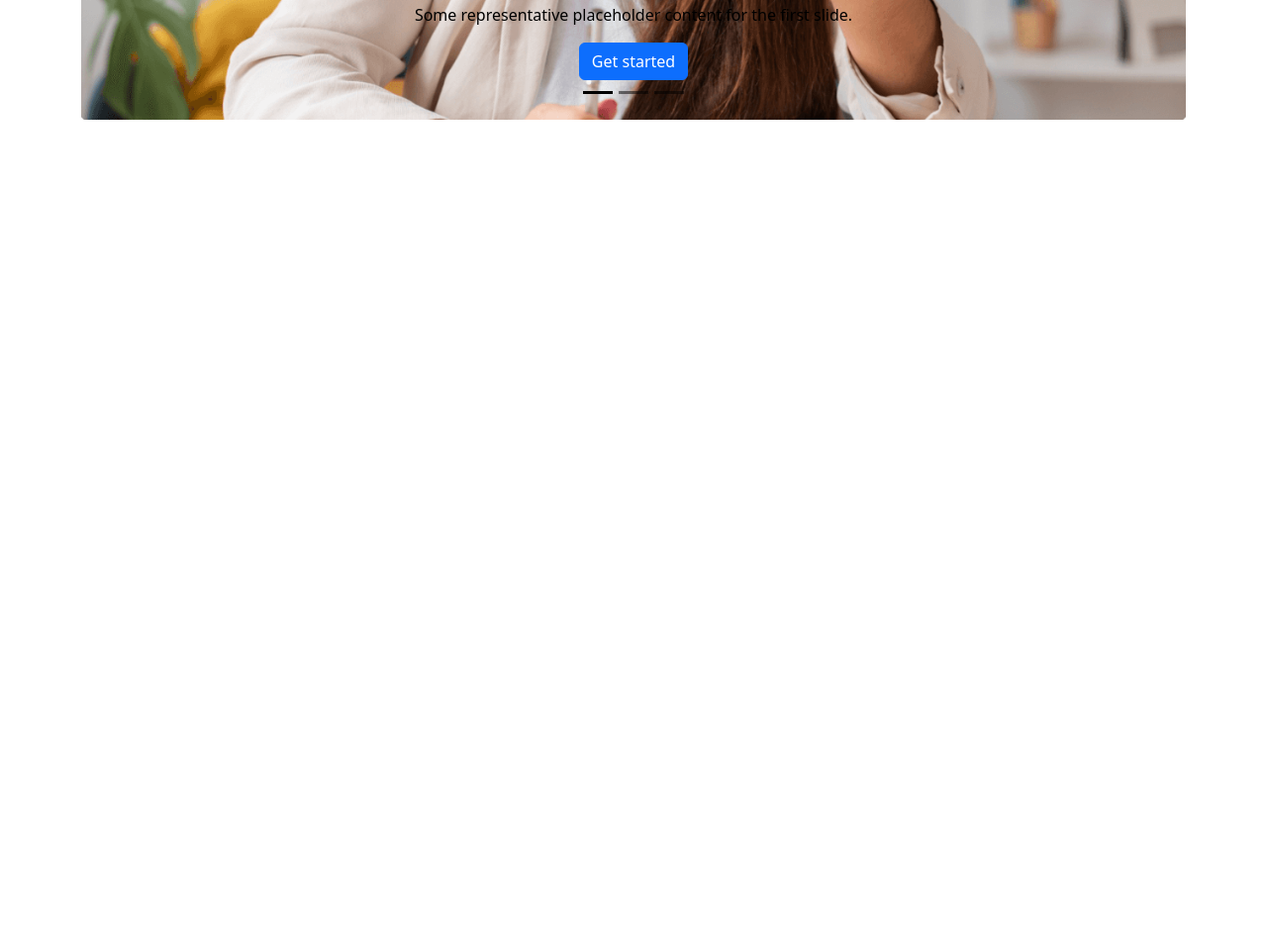
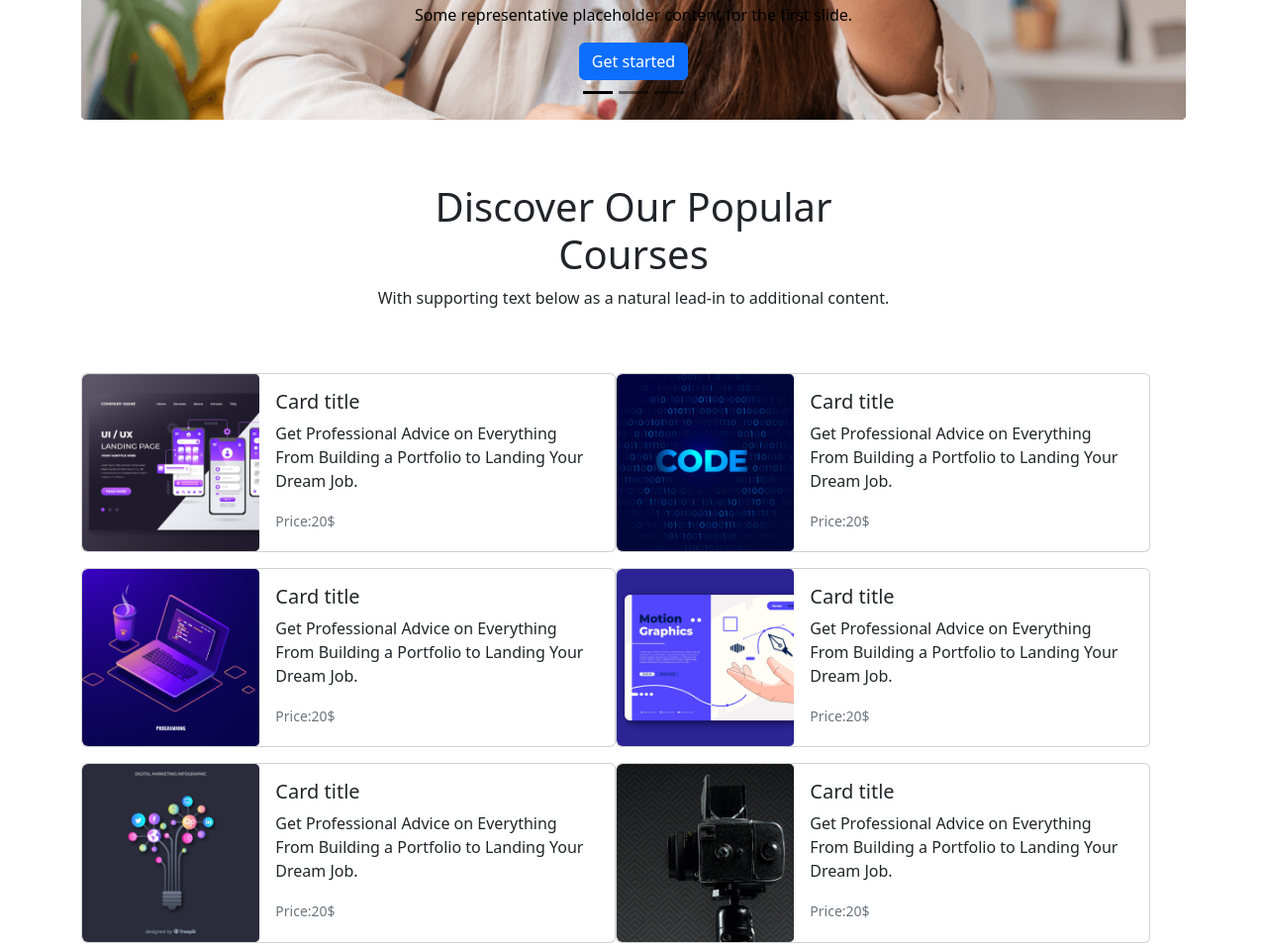
Before and after one commit to iraesha9/ASSIGNMENT, a plain HTML site: page index.html in a window 1280 px wide. Shown: the part 589-1544 px from the top of the page at 99% size. Before the commit the page ends 800 px from the top, so only its background shows below. Drawn offline with nearby package versions, Linux system fonts and the light colour scheme.

Commit message:
third commit

```diff
--- a/index.html
+++ b/index.html
@@ -86,3 +86,117 @@
           </div>
       </section>
      </header>
+
+<section class="container">
+
+
+    <div
+    class="card text-center mx-auto border border-0 my-5"
+    style="width: 35rem">
+    <div class="card-body">
+      <h5 class="card-title fs-1">Discover Our Popular Courses</h5>
+      <p class="card-text">
+        With supporting text below as a natural lead-in to additional
+        content.
+      </p>
+    </div>
+  </div>
+</section>
+<div class="container">
+<div class="d-flex flex-wrap">
+  <div class="card mb-3" style="max-width: 540px;">
+    <div class="row g-0">
+      <div class="col-md-4">
+        <img src="image/course-1.png" class="img-fluid rounded-start" alt="...">
+      </div>
+      <div class="col-md-8">
+        <div class="card-body">
+          <h5 class="card-title">Card title</h5>
+          <p class="card-text">Get Professional Advice on Everything From Building a Portfolio to Landing Your Dream Job.</p>
+          <p class="card-text"><small class="text-muted">Price:20$</small></p>
+        </div>
+      </div>
+    </div>
+  </div>
+  <div class="card mb-3" style="max-width: 540px;">
+    <div class="row g-0">
+      <div class="col-md-4">
+        <img src="image/course-2.png" class="img-fluid rounded-start" alt="...">
+      </div>
+      <div class="col-md-8">
+        <div class="card-body">
+          <h5 class="card-title">Card title</h5>
+          <p class="card-text">Get Professional Advice on Everything From Building a Portfolio to Landing Your Dream Job.</p>
+          <p class="card-text"><small class="text-muted">Price:20$</small></p>
+        </div>
+      </div>
+    </div>
+  </div>
+  <div class="card mb-3" style="max-width: 540px;">
+    <div class="row g-0">
+      <div class="col-md-4">
+        <img src="image/course-3.png" class="img-fluid rounded-start" alt="...">
+      </div>
+      <div class="col-md-8">
+        <div class="card-body">
+          <h5 class="card-title">Card title</h5>
+          <p class="card-text">Get Professional Advice on Everything From Building a Portfolio to Landing Your Dream Job.</p>
+          <p class="card-text"><small class="text-muted">Price:20$</small></p>
+        </div>
+      </div>
+    </div>
+  </div>
+  <div class="card mb-3" style="max-width: 540px;">
+    <div class="row g-0">
+      <div class="col-md-4">
+        <img src="image/course-6.png" class="img-fluid rounded-start" alt="...">
+      </div>
+      <div class="col-md-8">
+        <div class="card-body">
+          <h5 class="card-title">Card title</h5>
+          <p class="card-text">Get Professional Advice on Everything From Building a Portfolio to Landing Your Dream Job.</p>
+          <p class="card-text"><small class="text-muted">Price:20$</small></p>
+        </div>
+      </div>
+    </div>
+  </div>
+  <div class="card mb-3" style="max-width: 540px;">
+    <div class="row g-0">
+      <div class="col-md-4">
+        <img src="image/course-4.png" class="img-fluid rounded-start" alt="...">
+      </div>
+      <div class="col-md-8">
+        <div class="card-body">
+          <h5 class="card-title">Card title</h5>
+          <p class="card-text">Get Professional Advice on Everything From Building a Portfolio to Landing Your Dream Job.</p>
+          <p class="card-text"><small class="text-muted">Price:20$</small></p>
+        </div>
+      </div>
+    </div>
+  </div>
+  <div class="card mb-3" style="max-width: 540px;">
+    <div class="row g-0">
+      <div class="col-md-4">
+        <img src="image/course-5.png" class="img-fluid rounded-start" alt="...">
+      </div>
+      <div class="col-md-8">
+        <div class="card-body">
+          <h5 class="card-title">Card title</h5>
+          <p class="card-text">Get Professional Advice on Everything From Building a Portfolio to Landing Your Dream Job.</p>
+          <p class="card-text"><small class="text-muted">Price:20$</small></p>
+        </div>
+      </div>
+    </div>
+  </div>
+
+    </div>
+</div>
+    <section class="container">
+      <div
+        class="card text-center mx-auto border border-0 my-5"
+        style="width: 35rem">
+        <div class="card-body">
+          <button class="btn btn-primary" type="submit">See More Courses</button>
+        </div>
+      </div>
+    </section>
```
